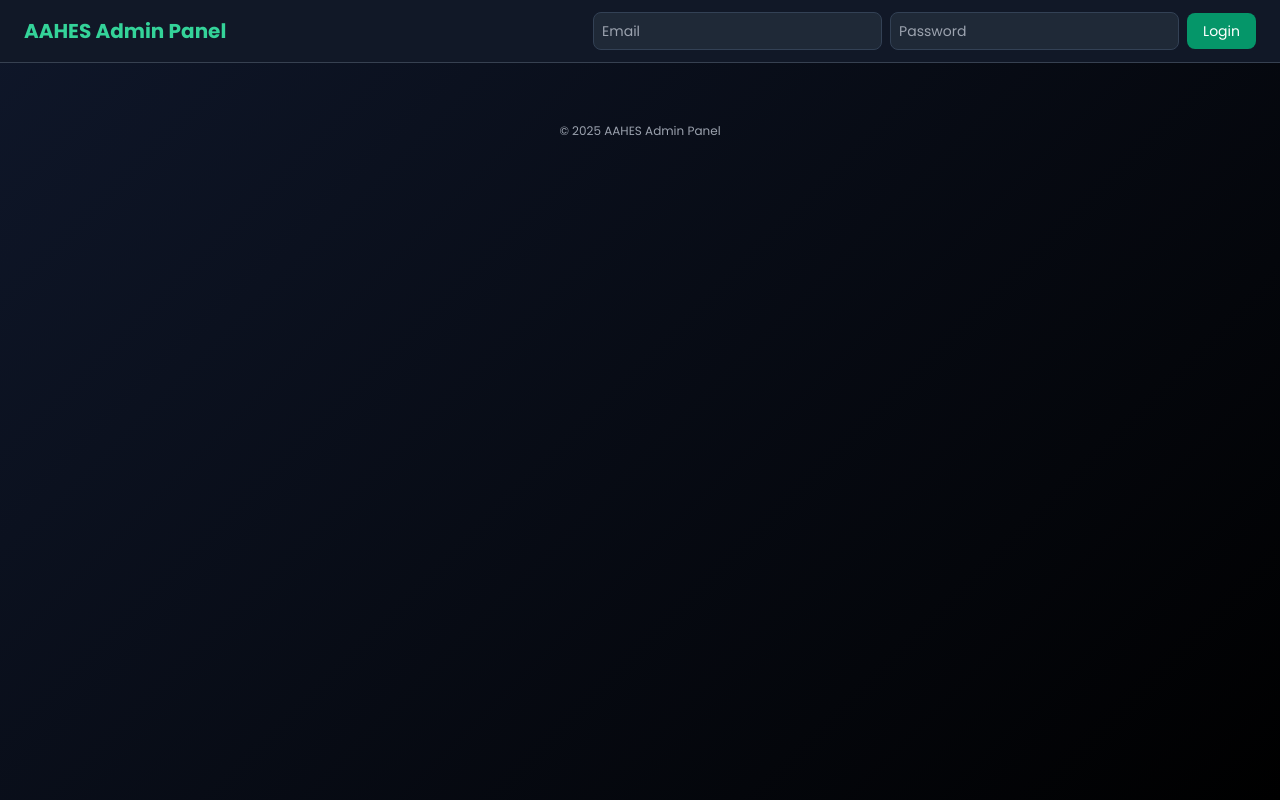
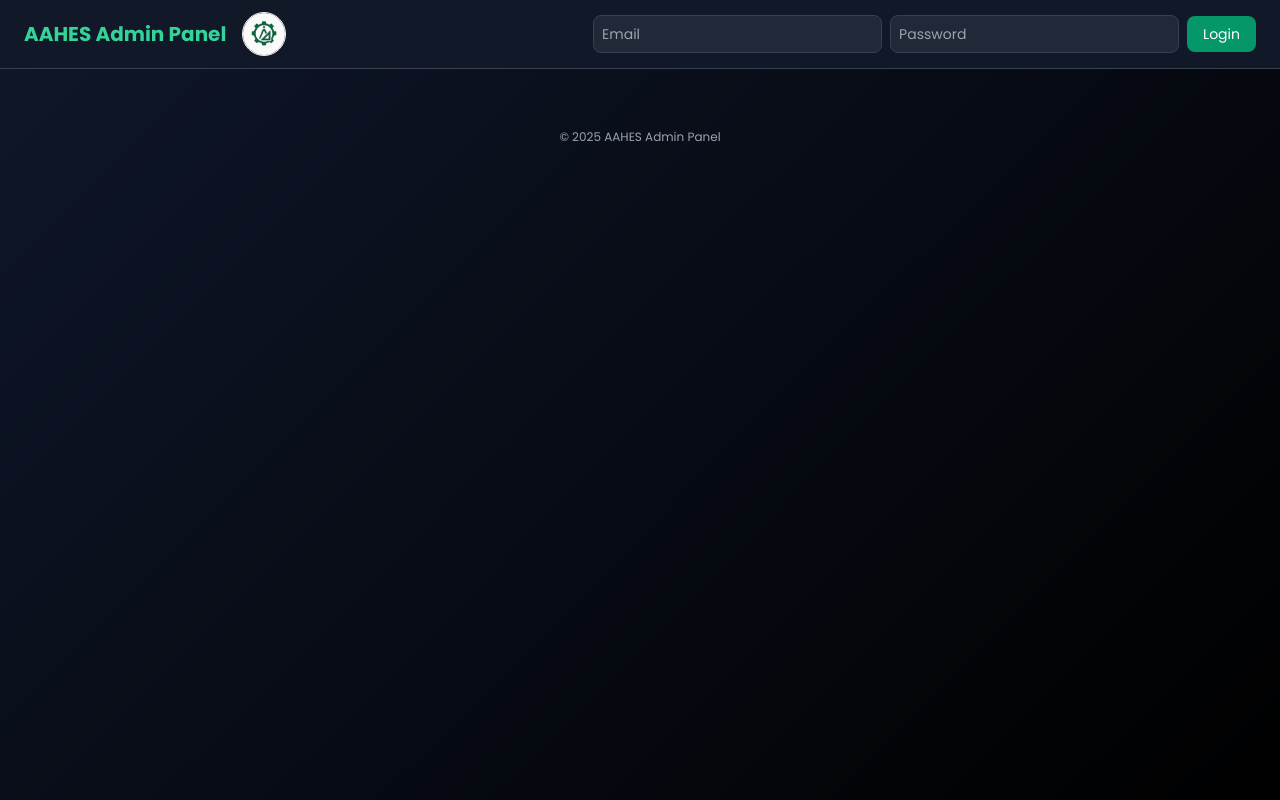
Before and after one commit to abxrnt/AAHES-NEW, a plain HTML site: page admin/index.html in a window 1280 px wide. Drawn offline with nearby package versions, Linux system fonts and the light colour scheme.

Commit message:
Update index.html

```diff
--- a/admin/index.html
+++ b/admin/index.html
@@ -62,7 +62,10 @@
   <header class="w-full bg-gray-900 border-b border-gray-700 py-3 px-6 flex items-center justify-between">
     <div class="flex items-center gap-4">
       <h1 class="text-xl font-bold text-emerald-400">AAHES Admin Panel</h1>
-
+      <div class="flex items-center gap-3">
+                <img src="logo.png" alt="AAHES Logo"
+                    class="w-11 h-11 rounded-full object-cover border border-gray-100 shadow-sm" />
+            </div>
       <nav id="mainTabs" class="ml-6 flex items-center gap-2">
         <button id="tabDataEntry" class="nav-tab px-3 py-1.5 rounded-lg bg-gray-800 text-sm text-white hover:bg-gray-700 transition hidden">
           <i class="fa-solid fa-pen-to-square mr-1"></i> Data Entry
```
